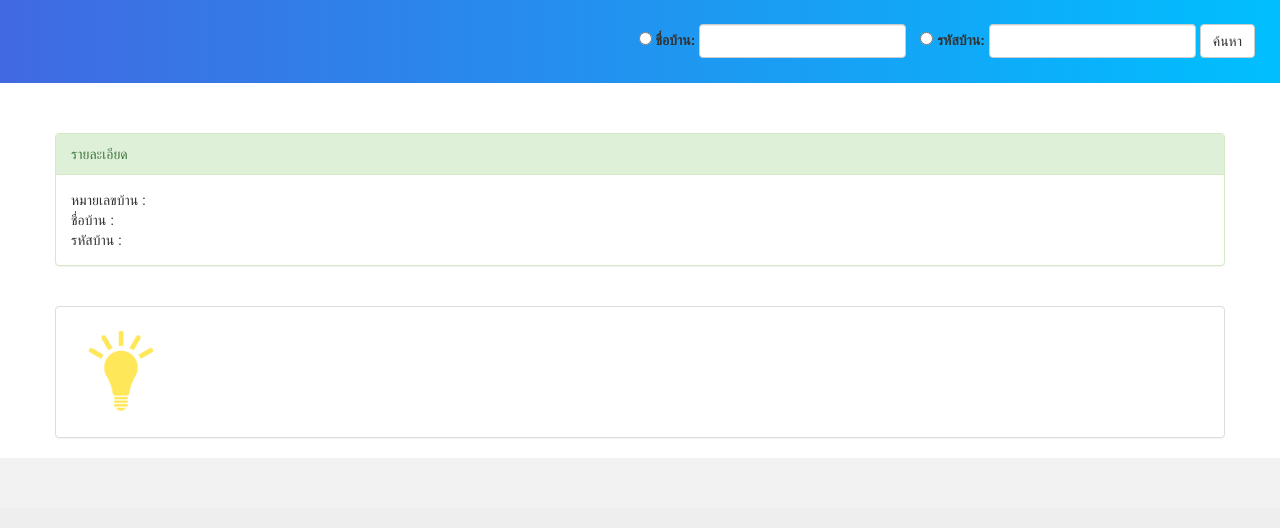
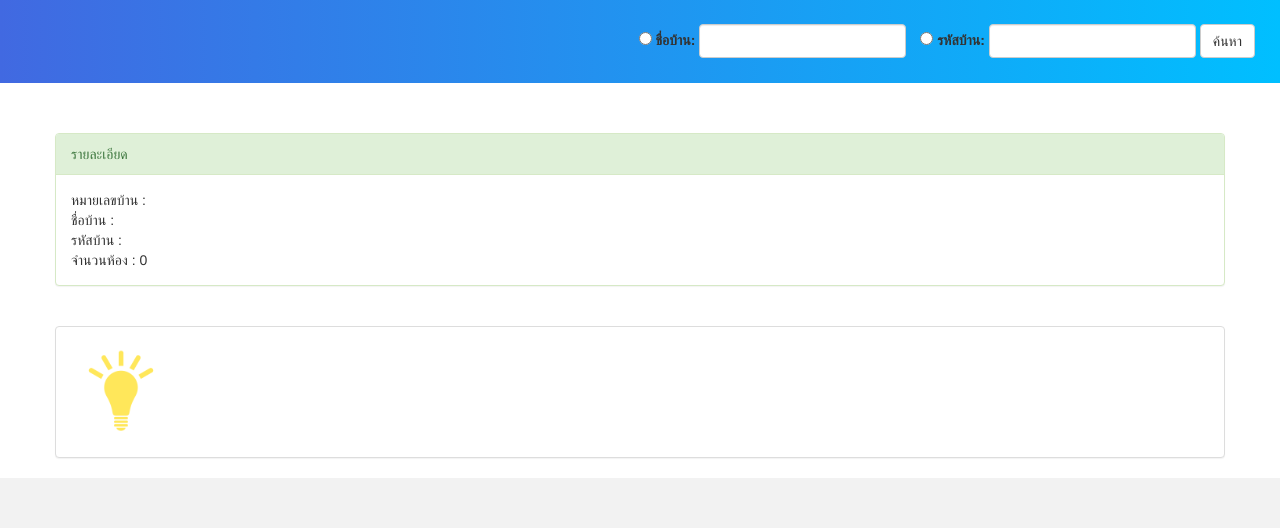
Before and after one commit to b5730200803/web_finalproject, a PHP site: page /detail.php in a window 1280 px wide. Shown: the part 398-926 px from the top of the page. Before the commit the page ends 856 px from the top, so only its background shows below. Run offline with PHP 8.4, Linux system fonts and the light colour scheme; data that the repository does not hold is empty; some libraries are stand-ins or nearby versions.

Commit message:
ดูจำนวนห้อง

```diff
--- a/detail.php
+++ b/detail.php
@@ -84,7 +84,7 @@
   <div class="row">
 
 	<?php
-
+		$count_room = count($mlab_data[0]->source);
 		echo '
 		<div class="col-12">
 			<div class="panel panel-success">
@@ -93,6 +93,7 @@
 					หมายเลขบ้าน : '.$mlab_data[0]->id.' <br>
 					ชื่อบ้าน : '.$mlab_data[0]->name.'<br>
 					รหัสบ้าน : '.$mlab_data[0]->password.'<br>
+					จำนวนห้อง : '.$count_room.'
 				</div>
 			</div>
 		</div>';
@@ -108,6 +109,7 @@
 	 <div class="row">
 	 	<div class="col-12" class="front-back" >
 	 		<?php
+
 	 			echo'
 	 			<div class="panel panel-default">
 					<div class="panel-body">
```
